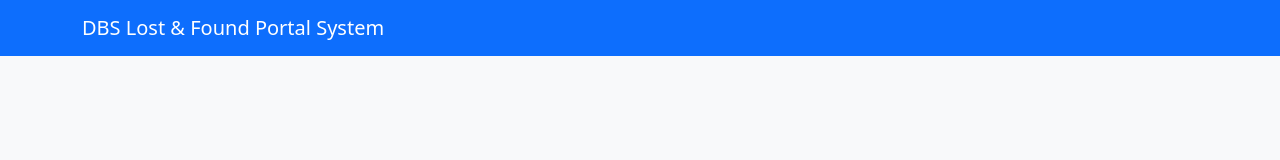
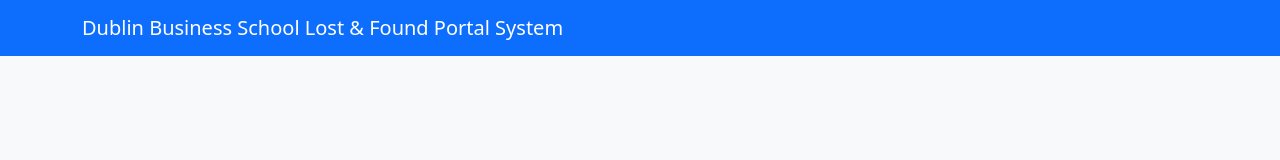
Before and after one commit to husnainhaid/DBS-lost-and-found-portal-system, a plain HTML site: page Front End/Index.html in a window 1280 px wide. Drawn offline with nearby package versions, Linux system fonts and the light colour scheme.

Commit message:
updated index.html

```diff
--- a/Front End/Index.html
+++ b/Front End/Index.html
@@ -14,7 +14,7 @@
 <body class="bg-light">
  <nav class="navbar navbar-expand-lg navbar-dark bg-primary">
         <div class="container">
-            <a class="navbar-brand" href="#">DBS Lost & Found Portal System</a>
+            <a class="navbar-brand" href="#">Dublin Business School Lost & Found Portal System</a>
             </div>
             </nav>
 </body>
```
